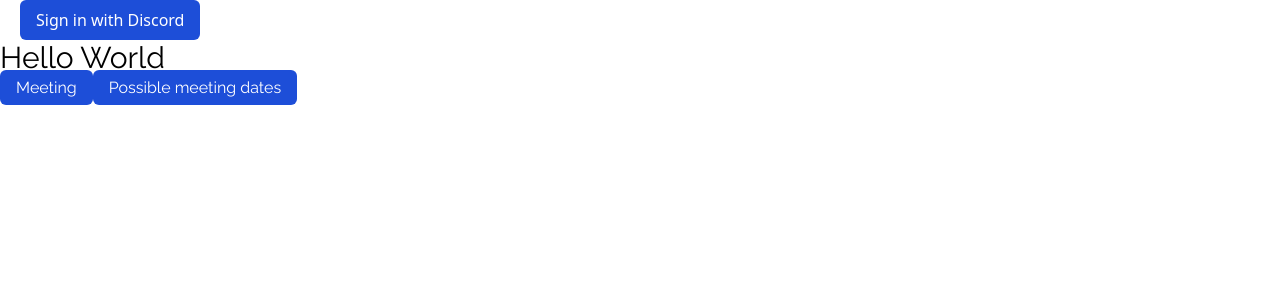
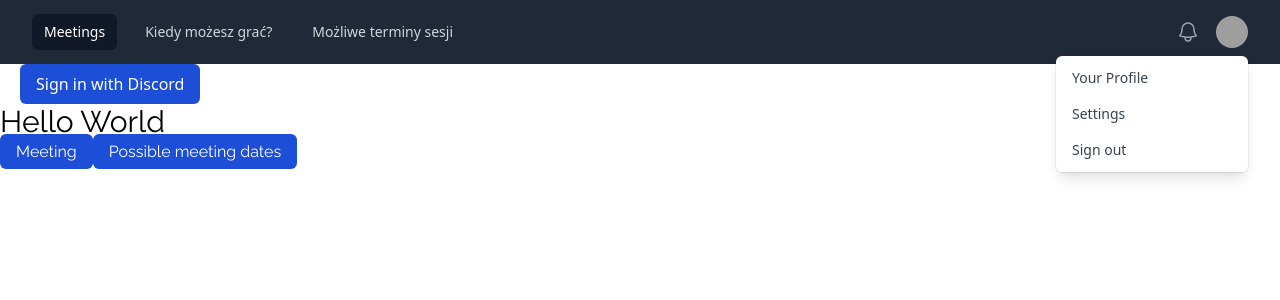
Before and after one commit to fantasygame/meetings, a Next.js app: page / in a window 1280 px wide. Shown: the top 300 px of the page. Built offline with nearby package versions, Linux system fonts and the light colour scheme; no server answers; grey boxes are pictures that could not be loaded.

Commit message:
Add navbar proto
From https://tailwindui.com/components/application-ui/navigation/navbars

```diff
--- /dev/null
+++ b/app/Navbar.tsx
@@ -0,0 +1,75 @@
+'use client'
+
+import { useState } from 'react';
+
+export default function Navbar() {
+  const [isCollapsed, setIsCollapsed] = useState(true);
+
+  const handleHamburgerClick = () => {
+    setIsCollapsed(!isCollapsed)
+  }
+
+  return (
+    <nav className="bg-gray-800">
+      <div className="mx-auto max-w-7xl px-2 sm:px-6 lg:px-8">
+        <div className="relative flex h-16 items-center justify-between">
+          <div className="absolute inset-y-0 left-0 flex items-center sm:hidden">
+            <button type="button" onClick={() => { handleHamburgerClick() }} className="inline-flex items-center justify-center rounded-md p-2 text-gray-400 hover:bg-gray-700 hover:text-white" aria-controls="mobile-menu" aria-expanded="false">
+              <span className="sr-only">Open main menu</span>
+              <svg className="block h-6 w-6" xmlns="http://www.w3.org/2000/svg" fill="none" viewBox="0 0 24 24" stroke-width="1.5" stroke="currentColor" aria-hidden="true">
+                <path stroke-linecap="round" stroke-linejoin="round" d="M3.75 6.75h16.5M3.75 12h16.5m-16.5 5.25h16.5" />
+              </svg>
+              <svg className="hidden h-6 w-6" xmlns="http://www.w3.org/2000/svg" fill="none" viewBox="0 0 24 24" stroke-width="1.5" stroke="currentColor" aria-hidden="true">
+                <path stroke-linecap="round" stroke-linejoin="round" d="M6 18L18 6M6 6l12 12" />
+              </svg>
+            </button>
+          </div>
+          <div className="flex flex-1 items-center justify-center sm:items-stretch sm:justify-start">
+            <div className="hidden sm:ml-0 sm:block">
+              <div className="flex space-x-4">
+                <a href="#" className="bg-gray-900 text-white px-3 py-2 rounded-md text-sm font-medium" aria-current="page">Meetings</a>
+
+                <a href="#" className="text-gray-300 hover:bg-gray-700 hover:text-white px-3 py-2 rounded-md text-sm font-medium">Kiedy możesz grać?</a>
+
+                <a href="#" className="text-gray-300 hover:bg-gray-700 hover:text-white px-3 py-2 rounded-md text-sm font-medium">Możliwe terminy sesji</a>
+              </div>
+            </div>
+          </div>
+          <div className="absolute inset-y-0 right-0 flex items-center pr-2 sm:static sm:inset-auto sm:ml-6 sm:pr-0">
+            <button type="button" className="rounded-full bg-gray-800 p-1 text-gray-400 hover:text-white focus:outline-none focus:ring-2 focus:ring-white focus:ring-offset-2 focus:ring-offset-gray-800">
+              <span className="sr-only">View notifications</span>
+              <svg className="h-6 w-6" xmlns="http://www.w3.org/2000/svg" fill="none" viewBox="0 0 24 24" stroke-width="1.5" stroke="currentColor" aria-hidden="true">
+                <path stroke-linecap="round" stroke-linejoin="round" d="M14.857 17.082a23.848 23.848 0 005.454-1.31A8.967 8.967 0 0118 9.75v-.7V9A6 6 0 006 9v.75a8.967 8.967 0 01-2.312 6.022c1.733.64 3.56 1.085 5.455 1.31m5.714 0a24.255 24.255 0 01-5.714 0m5.714 0a3 3 0 11-5.714 0" />
+              </svg>
+            </button>
+
+            <div className="relative ml-3">
+              <div>
+                <button type="button" className="flex rounded-full bg-gray-800 text-sm focus:outline-none focus:ring-2 focus:ring-white focus:ring-offset-2 focus:ring-offset-gray-800" id="user-menu-button" aria-expanded="false" aria-haspopup="true">
+                  <span className="sr-only">Open user menu</span>
+                  <img className="h-8 w-8 rounded-full" src="https://images.unsplash.com/photo-1472099645785-5658abf4ff4e?ixlib=rb-1.2.1&ixid=eyJhcHBfaWQiOjEyMDd9&auto=format&fit=facearea&facepad=2&w=256&h=256&q=80" alt="" />
+                </button>
+              </div>
+
+              <div className="absolute right-0 z-10 mt-2 w-48 origin-top-right rounded-md bg-white py-1 shadow-lg ring-1 ring-black ring-opacity-5 focus:outline-none" role="menu" aria-orientation="vertical" aria-labelledby="user-menu-button">
+                <a href="#" className="block px-4 py-2 text-sm text-gray-700" role="menuitem" id="user-menu-item-0">Your Profile</a>
+                <a href="#" className="block px-4 py-2 text-sm text-gray-700" role="menuitem" id="user-menu-item-1">Settings</a>
+                <a href="#" className="block px-4 py-2 text-sm text-gray-700" role="menuitem" id="user-menu-item-2">Sign out</a>
+              </div>
+            </div>
+          </div>
+        </div>
+      </div>
+
+      {!isCollapsed && (<div className="sm:hidden" id="mobile-menu">
+        <div className="space-y-1 px-2 pt-2 pb-3">
+          <a href="#" className="bg-gray-900 text-white block px-3 py-2 rounded-md text-base font-medium" aria-current="page">Meetings</a>
+
+          <a href="#" className="text-gray-300 hover:bg-gray-700 hover:text-white block px-3 py-2 rounded-md text-base font-medium">Kiedy możesz grać?</a>
+
+          <a href="#" className="text-gray-300 hover:bg-gray-700 hover:text-white block px-3 py-2 rounded-md text-base font-medium">Możliwe terminy sesji</a>
+        </div>
+      </div>)}
+    </nav>
+  )
+}
--- a/app/layout.tsx
+++ b/app/layout.tsx
@@ -1,6 +1,7 @@
 import './globals.css'
 import ProvidersWrapper from '@/app/ProvidersWrapper'
 import Login from '@/app/Login'
+import Navbar from '@/app/Navbar'
 
 export default function RootLayout({
   children,
@@ -16,6 +17,7 @@
       <head />
       <body>
         <ProvidersWrapper>
+          <Navbar />
           <Login />
           {children}
         </ProvidersWrapper>
```
